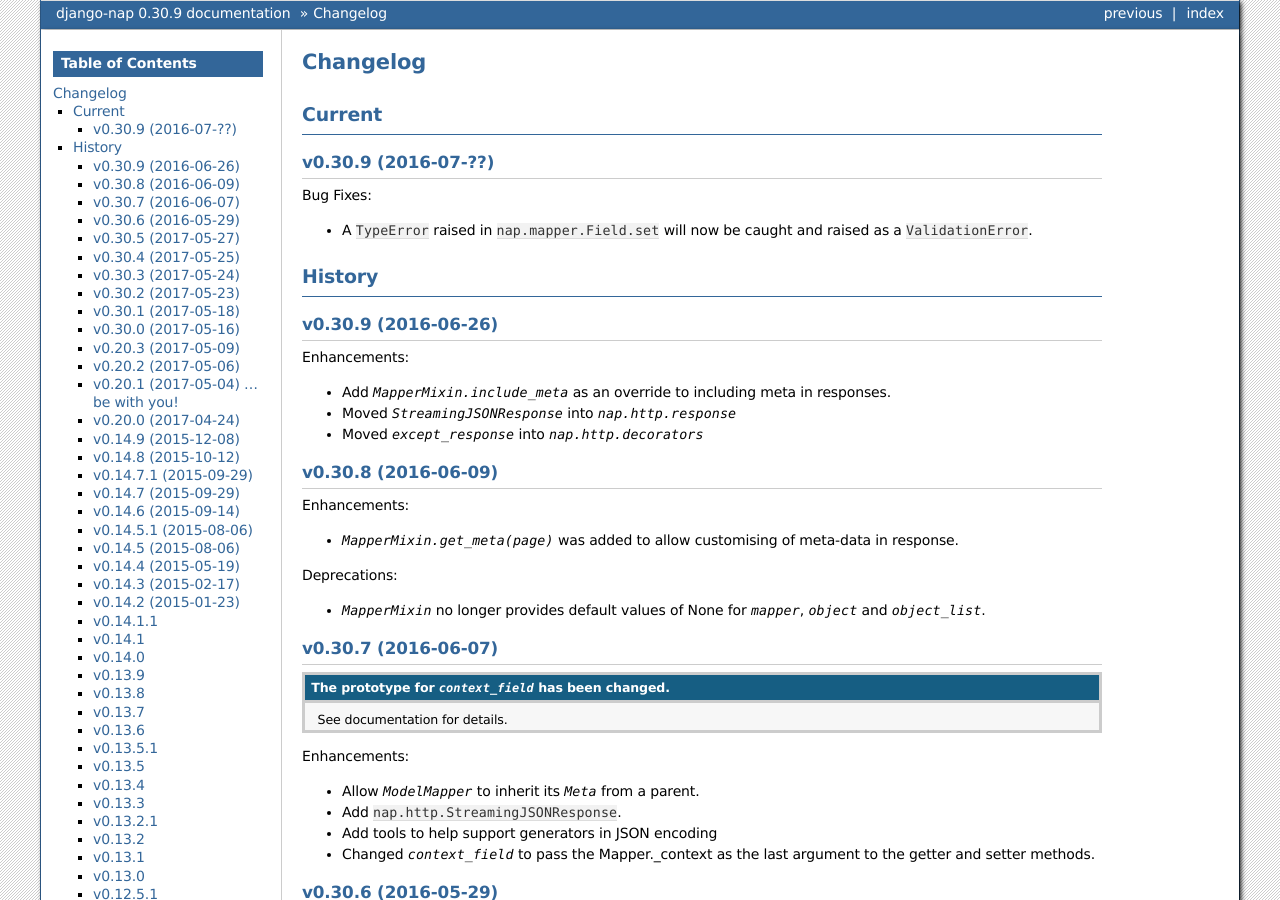
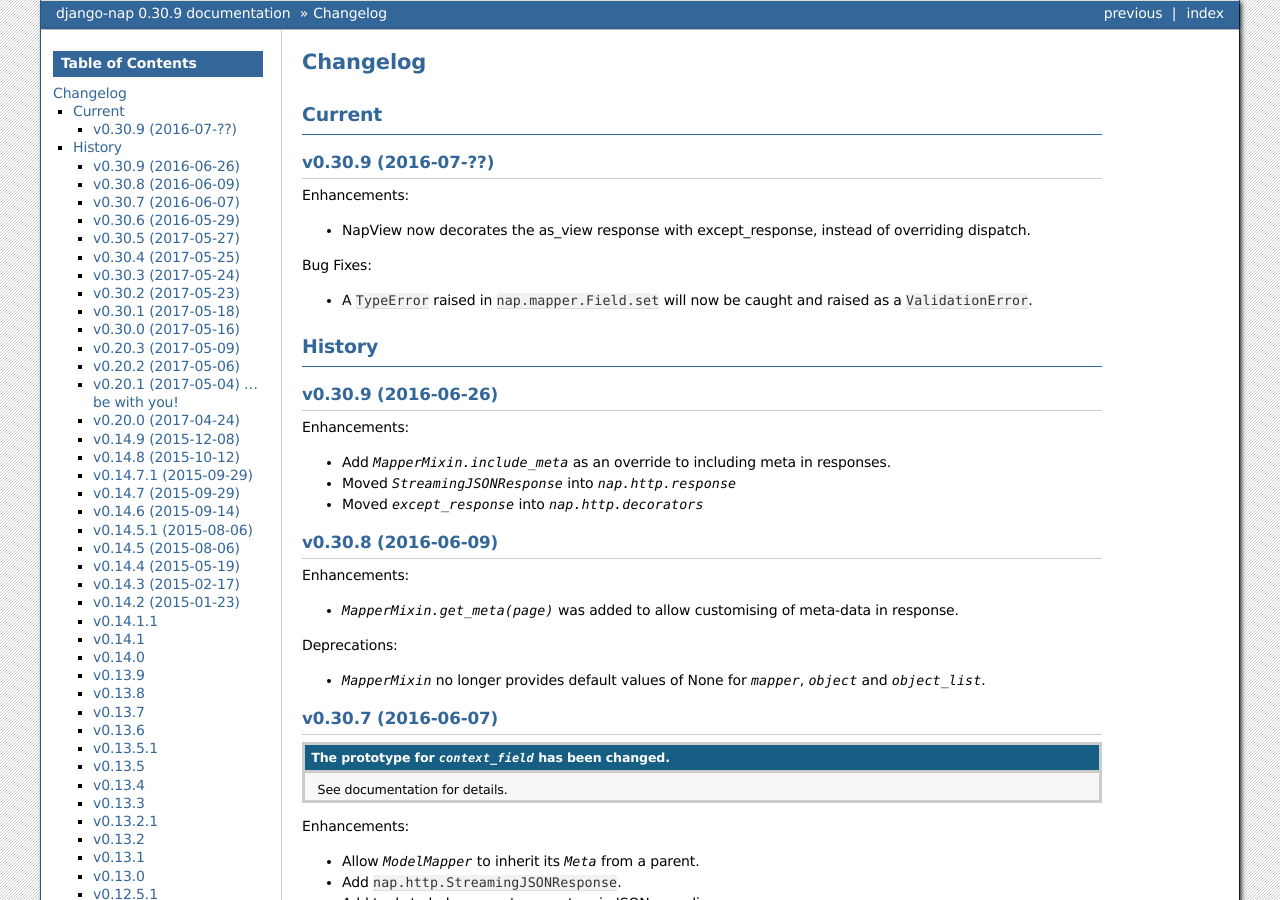
Before and after one commit to funkybob/django-nap, a Sphinx documentation site: the page built from docs/changelog.rst, in a window 1280 px wide and 900 px high. Built offline with Sphinx 7.4.7, drawn with Linux system fonts in a browser that asks for light colours.

Commit message:
Update changelog

```diff
--- a/docs/changelog.rst
+++ b/docs/changelog.rst
@@ -8,6 +8,11 @@
 
 v0.30.9 (2016-07-??)
 ====================
+
+Enhancements:
+
+- NapView now decorates the as_view response with except_response, instead of
+  overriding dispatch.
 
 Bug Fixes:
 
```
